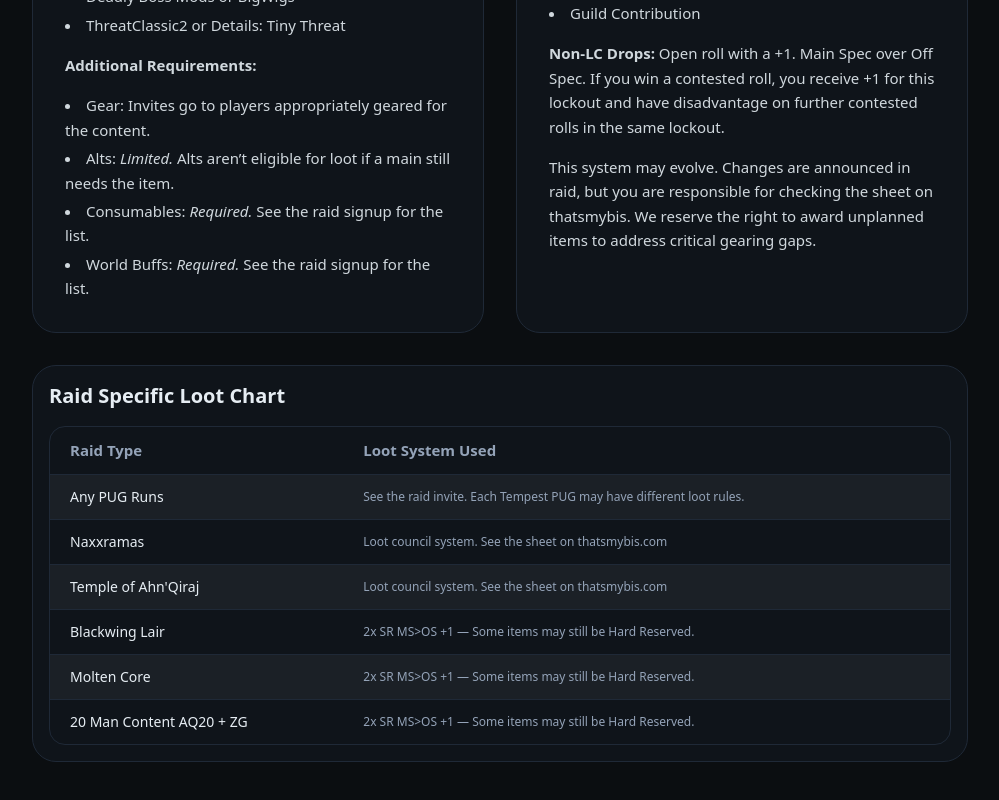
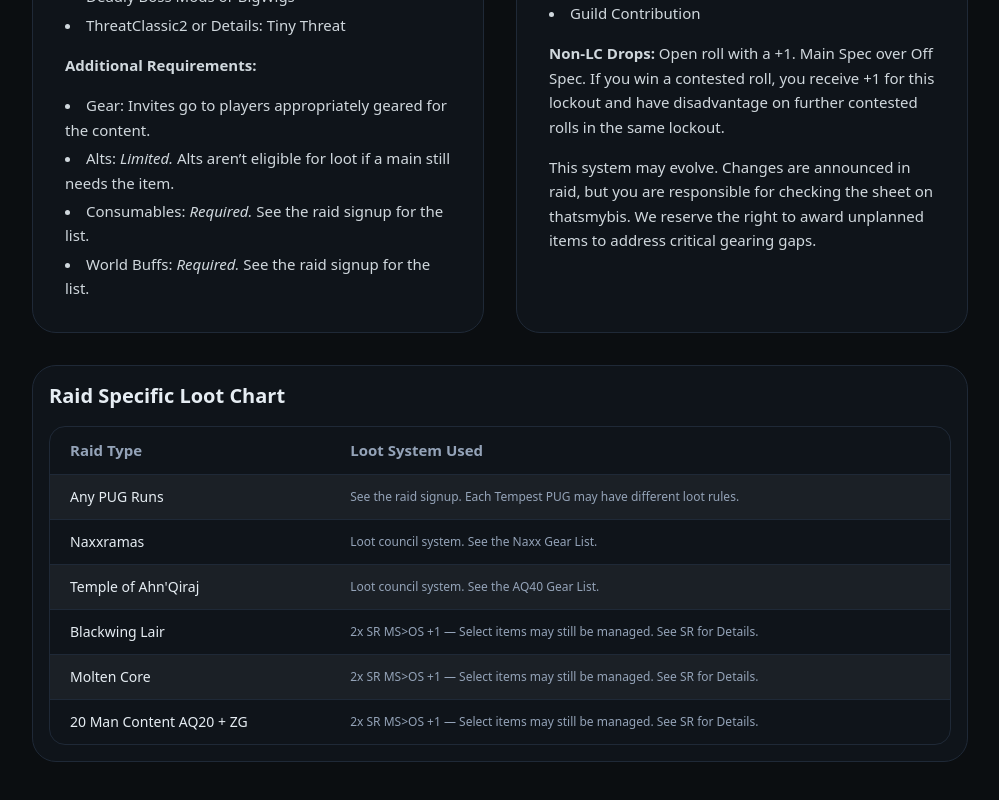
Before and after one commit to naptholomew/tempest-guild, a React (Vite) app: page /raid-policy in a window 1280 px wide. Shown: the part 829-1629 px from the top of the page, without its empty margins (280-1279 px from the left). Built offline with nearby package versions, Linux system fonts and the light colour scheme; no server answers.

Commit message:
Content Changes

```diff
--- a/src/pages/About.tsx
+++ b/src/pages/About.tsx
@@ -17,13 +17,13 @@ export default function About() {
           <div className="space-y-4 leading-relaxed text-[16px] text-skin-base/90 flex-1">
             <p>
               Tempest began as a guild on the Horde PvE Era realm Mankrik, back on the Classic Era server.
-			  Originally flying under the banner of Enigmatic, we built a tight-knit core of players who weren’t just raid teammates —
-              we became friends, bonded by boss kills, repair bills, and countless hours in Alterac Valley.
+			  Originally flying under the banner of Enigmatic, we built a tight-knit core of players who weren’t just raid teammates, but friends.
+              Bonded by boss kills, bad trash pulls, and countless hours in Alterac Valley.
             </p>
             <p>
               Our mission is to provide an organized, safe, and reliable home for players who want to enjoy all parts of the game.
               From high-end progression raiding to casual dungeon runs we value preparation, communication, and good vibes.
-              This site is your gateway to our team, and all the ways you can get involved.
+              This page is your gateway to our team, and all the ways you can get involved.
               Whether you’re here to push progression or just want a guild where people remember your name, Tempest welcomes you.
             </p>
           </div>
--- a/src/pages/RaidPolicy.tsx
+++ b/src/pages/RaidPolicy.tsx
@@ -112,37 +112,37 @@ export default function RaidPolicy() {
               <tr className="border-t border-skin-base odd:bg-white/5 hover:bg-white/10 transition-colors">
                 <td className="py-3 pr-4 pl-5 align-middle text-sm">Any PUG Runs</td>
                 <td className="py-3 pr-5 align-middle text-xs text-skin-muted">
-                  See the raid invite. Each Tempest PUG may have different loot rules.
+                  See the raid signup. Each Tempest PUG may have different loot rules.
                 </td>
               </tr>
               <tr className="border-t border-skin-base odd:bg-white/5 hover:bg-white/10 transition-colors">
                 <td className="py-3 pr-4 pl-5 align-middle text-sm">Naxxramas</td>
                 <td className="py-3 pr-5 align-middle text-xs text-skin-muted">
-                  Loot council system. See the sheet on thatsmybis.com
+                  Loot council system. See the Naxx Gear List.
                 </td>
               </tr>
               <tr className="border-t border-skin-base odd:bg-white/5 hover:bg-white/10 transition-colors">
                 <td className="py-3 pr-4 pl-5 align-middle text-sm">Temple of Ahn'Qiraj</td>
                 <td className="py-3 pr-5 align-middle text-xs text-skin-muted">
-                  Loot council system. See the sheet on thatsmybis.com
+                  Loot council system. See the AQ40 Gear List.
                 </td>
               </tr>
               <tr className="border-t border-skin-base odd:bg-white/5 hover:bg-white/10 transition-colors">
                 <td className="py-3 pr-4 pl-5 align-middle text-sm">Blackwing Lair</td>
                 <td className="py-3 pr-5 align-middle text-xs text-skin-muted">
-                  2x SR MS&gt;OS +1 — Some items may still be Hard Reserved.
+                  2x SR MS&gt;OS +1 — Select items may still be managed. See SR for Details.
                 </td>
               </tr>
               <tr className="border-t border-skin-base odd:bg-white/5 hover:bg-white/10 transition-colors">
                 <td className="py-3 pr-4 pl-5 align-middle text-sm">Molten Core</td>
                 <td className="py-3 pr-5 align-middle text-xs text-skin-muted">
-                  2x SR MS&gt;OS +1 — Some items may still be Hard Reserved.
+                  2x SR MS&gt;OS +1 — Select items may still be managed. See SR for Details.
                 </td>
               </tr>
               <tr className="border-t border-skin-base odd:bg-white/5 hover:bg-white/10 transition-colors">
                 <td className="py-3 pr-4 pl-5 align-middle text-sm">20 Man Content AQ20 + ZG</td>
                 <td className="py-3 pr-5 align-middle text-xs text-skin-muted">
-                  2x SR MS&gt;OS +1 — Some items may still be Hard Reserved.
+                  2x SR MS&gt;OS +1 — Select items may still be managed. See SR for Details.
                 </td>
               </tr>
             </tbody>
```
